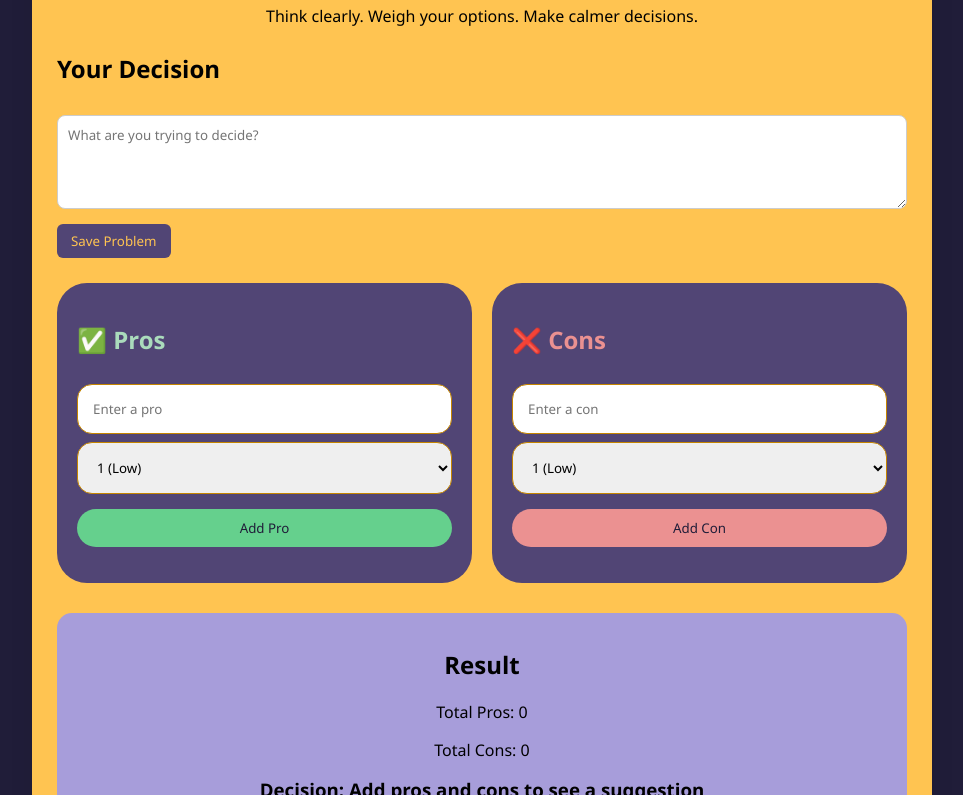
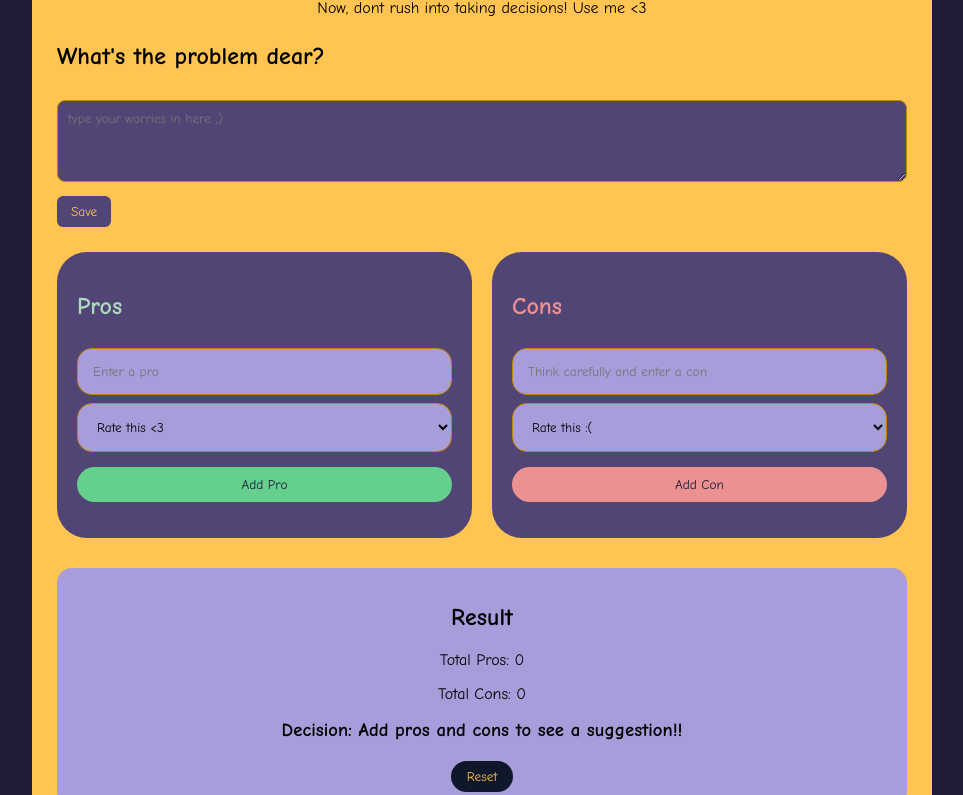
Before and after one commit to aswathy1807/when-in-crisis, a plain HTML site: page index.html in a window 1280 px wide. Shown: the part 130-925 px from the top of the page, without its empty margins (158-1121 px from the left). Drawn offline with Linux system fonts and the light colour scheme.

Commit message:
font,borders,padding fixed

```diff
--- a/index.html
+++ b/index.html
@@ -12,17 +12,17 @@
 
     <!-- Header -->
     <header>
-      <h1> Crisis Decision Mini Tool</h1>
-      <p>Think clearly. Weigh your options. Make calmer decisions.</p>
+      <h1> When In Crisis!</h1>
+      <p>Now, dont rush into taking decisions! Use me <3</p>
     </header>
 
     <!-- Problem Section -->
     <section class="problem-section">
-        <h2>Your Decision</h2>
+        <h2>What's the problem dear?</h2>
 
-        <textarea placeholder="What are you trying to decide?" rows="4"></textarea>
+        <textarea placeholder="type your worries in here ;)" rows="4"></textarea>
         <br>
-        <button>Save Problem</button>
+        <button>Save</button>
     </section>
 
 
@@ -32,16 +32,17 @@
 
   <!-- PROS -->
   <div class="pros-box">
-    <h2>✅ Pros</h2>
+    <h2> Pros</h2>
 
     <input type="text" placeholder="Enter a pro">
 
     <select>
-      <option value="1">1 (Low)</option>
-      <option value="2">2</option>
-      <option value="3">3</option>
-      <option value="4">4</option>
-      <option value="5">5 (High)</option>
+      <option value="" disabled selected hidden>Rate this <3</option>
+      <option value="1"> Veryyyy Low, just put this in con section now</option>
+      <option value="2"> mmm okayish i guess</option>
+      <option value="3"> good but not that good</option>
+      <option value="4"> above average</option>
+      <option value="5"> you want it!you need it!</option>
     </select>
 
     <button>Add Pro</button>
@@ -54,16 +55,17 @@
 
   <!-- CONS -->
   <div class="cons-box">
-    <h2>❌ Cons</h2>
+    <h2> Cons</h2>
 
-    <input type="text" placeholder="Enter a con">
+    <input type="text" placeholder="Think carefully and enter a con">
 
     <select>
-      <option value="1">1 (Low)</option>
-      <option value="2">2</option>
-      <option value="3">3</option>
-      <option value="4">4</option>
-      <option value="5">5 (High)</option>
+      <option value="" disabled selected hidden>Rate this :(</option>
+      <option value="1">this is not a con, u just dont like it</option>
+      <option value="2">still not that bad</option>
+      <option value="3">meh</option>
+      <option value="4">not so bad</option>
+      <option value="5">very very bad</option>
     </select>
 
     <button>Add Con</button>
@@ -83,10 +85,10 @@
   <p>Total Pros: <span>0</span></p>
   <p>Total Cons: <span>0</span></p>
 
-  <h3>Decision: Add pros and cons to see a suggestion
+  <h3>Decision: Add pros and cons to see a suggestion!!</h3>
 </h3>
 
-  <button>Clear / Reset</button>
+  <button>Reset</button>
 </section>
 <footer style="margin-top:20px; text-align:center; font-size:14px; opacity:0.7;">
   This tool supports clearer thinking. It does not replace personal or professional judgment.
--- a/style.css
+++ b/style.css
@@ -1,6 +1,6 @@
 * {
   box-sizing: border-box;
-  font-family: "Segoe UI", sans-serif;
+  font-family: "Comic Sans MS", sans-serif;
 }
 
 body {
@@ -34,7 +34,9 @@ header h1 {
   padding: 10px;
   margin-top: 10px;
   border-radius: 8px;
-  border: 1px solid #ccc;
+  border: 1px solid #c58500;
+  background-color: #514575;
+  color: #ffc451;
 }
 
 .problem-section button {
@@ -57,7 +59,7 @@ header h1 {
   flex: 1;
   background: #514575;
   padding: 20px;
-  border-radius: 30px;
+  border-radius: 30px;;
 }
 
 .pros-box h2 {
@@ -77,6 +79,7 @@ header h1 {
   padding: 15px;
   border-radius: 15px;
   border: 1px solid #c58500;
+    background-color: #a79dda
 }
 
 .pros-box button {
```
